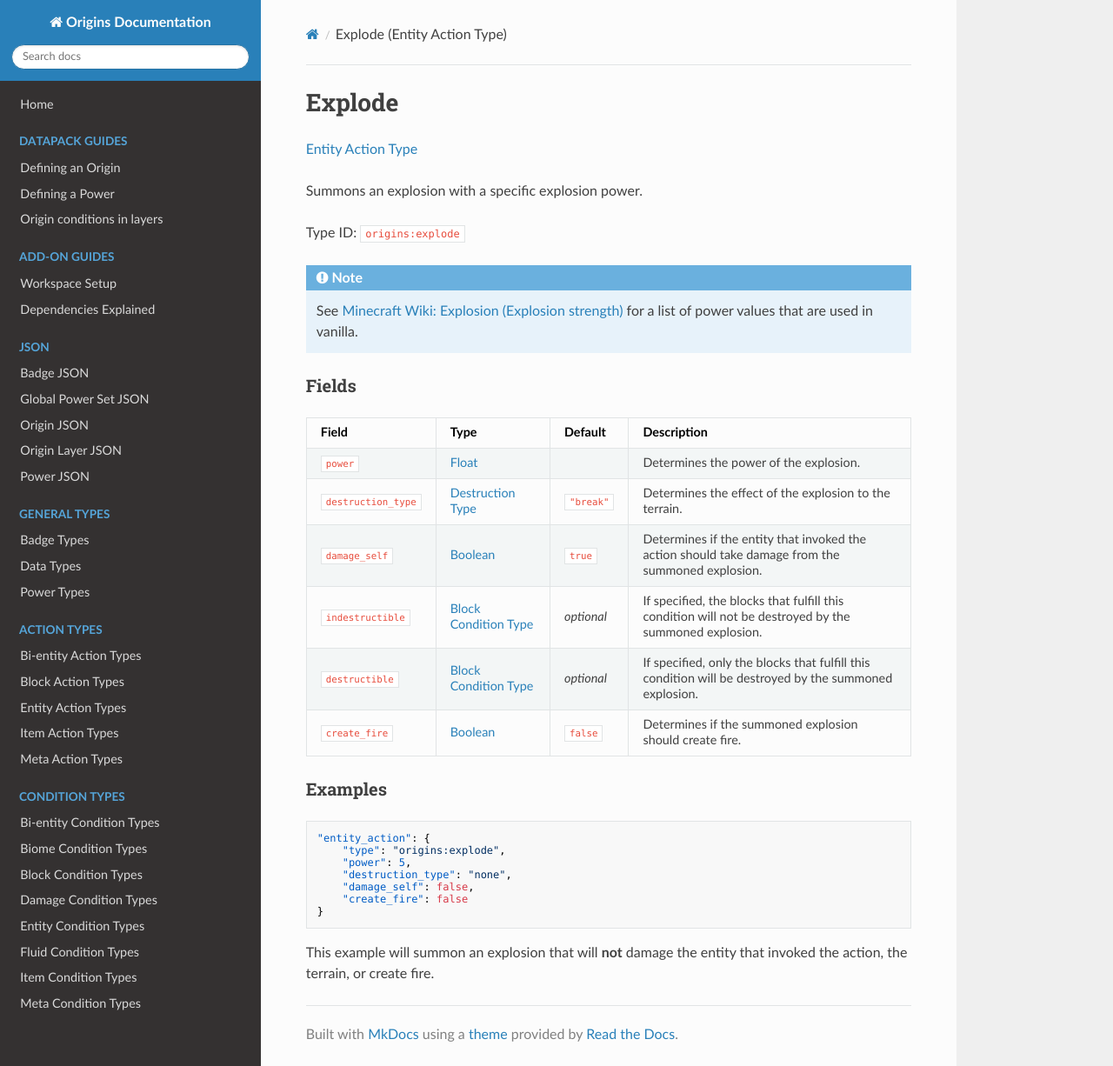
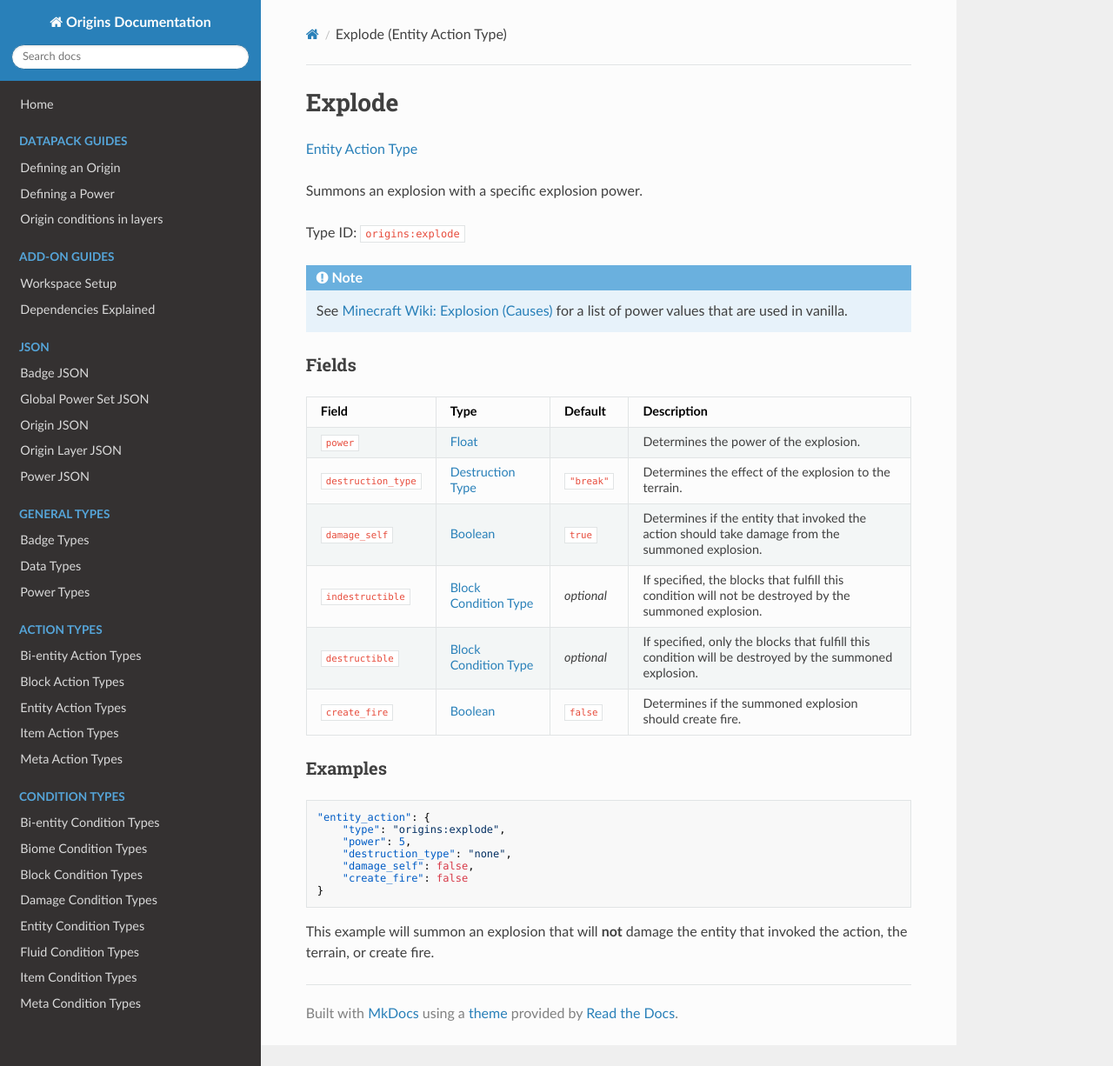
Before and after one commit to apace100/origins-docs, an MkDocs documentation site: the page built from docs/types/entity_action_types/explode.md, in a window 1280 px wide and 1226 px high. Shown: the whole window at 87% size. Built offline with MkDocs 1.6.1, drawn with Linux system fonts in a browser that asks for light colours; nearby versions of some CDN libraries.

Commit message:
Update `explode.md` (Block/Entity Action Types)
Fix link to Minecraft Wiki linking to a missing section of the Explosion wiki page.

```diff
--- a/docs/types/entity_action_types/explode.md
+++ b/docs/types/entity_action_types/explode.md
@@ -13,7 +13,7 @@ Type ID: `origins:explode`
 
 !!! note
 
-    See [Minecraft Wiki: Explosion (Explosion strength)](https://minecraft.wiki/w/Explosion#Explosion_strength) for a list of power values that are used in vanilla.
+    See [Minecraft Wiki: Explosion (Causes)](https://minecraft.wiki/w/Explosion#Causes) for a list of power values that are used in vanilla.
 
 
 ### Fields
```
Also changed, not shown: docs/types/block_action_types/explode.md (+1 -1 lines).
